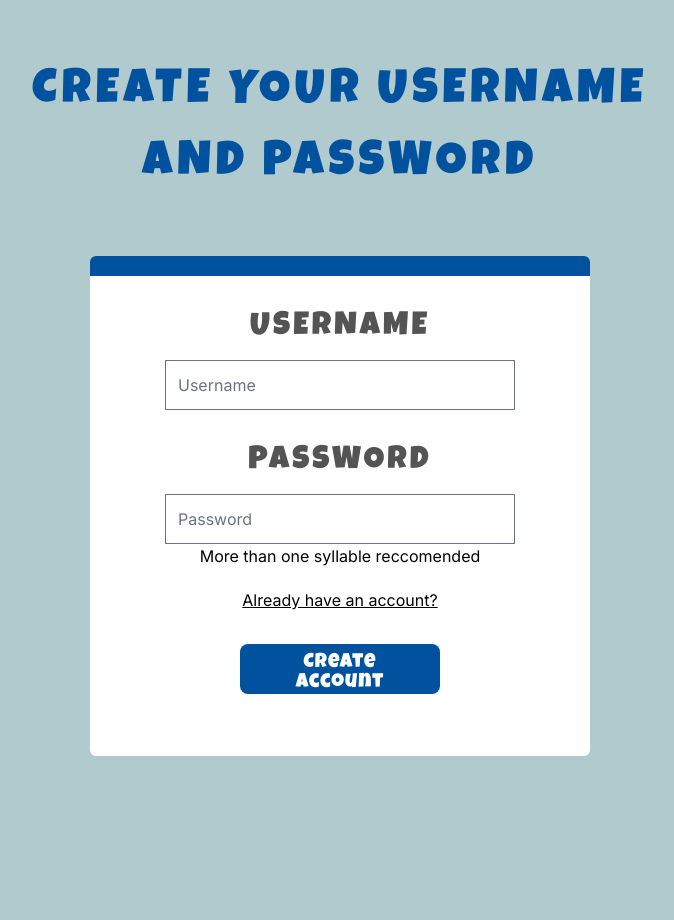
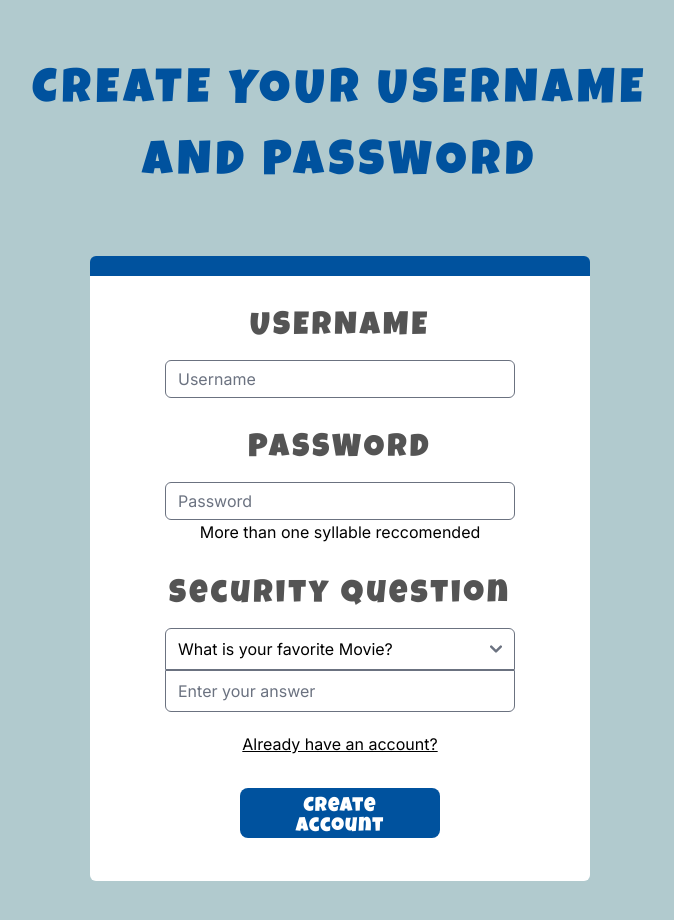
Before and after one commit to JarIsCoding/Shortalk---Front-End, a Next.js app: page /pages/signUpPage in a window 1280 px wide. Shown: the top 920 px of the page, without its empty margins (300-974 px from the left). Before the commit the page ends 800 px from the top, so only its background shows below. Built offline with nearby package versions, Linux system fonts and the light colour scheme.

Commit message:
push to main

```diff
--- a/src/app/globals.css
+++ b/src/app/globals.css
@@ -22,7 +22,7 @@
     border-color: #00529E;
     border-top-width: 20px;
     width: 500px;
-    height: 500px;
+    height: 625px;
 }
 
 .cardBorder{
@@ -33,7 +33,6 @@
 .inputSize{
     width: 350px;
     height: 50px;
-    border-radius: 0px;
 }
 
 .loginBtn{
@@ -81,6 +80,23 @@ letter-spacing: 0.1em;
   display: none;
 }
 
+.animateText {
+  animation: textAnimation 1.5s forwards;
+  --tw-rotate: -25deg;
+}
+
+@keyframes textAnimation {
+  0% {
+    transform: scale(0) rotate(0.92turn);
+  }
+  50% {
+    transform: scale(1.2) rotate(0.94turn);
+  }
+  100% {
+    transform: scale(1) rotate(0.95turn);
+  }
+}
+
 /* WARNING!!!!!!!!!! */
 /* ONLY WICKED CSS BELOW THIS COMMENT */
 /*!
--- a/src/app/page.tsx
+++ b/src/app/page.tsx
@@ -62,7 +62,7 @@ export default function Home() {
           </p>
         </div>
 
-        <div className='bigCardBg rounded-md flex justify-center'>
+        <div className='bg-white border-[#00529E] border-t-[20px] w-[500px] h-[500px] rounded-md flex justify-center'>
           <form className="flex max-w-md flex-col gap-4">
 
             {/* Top Text */}
--- a/src/app/pages/gamePage/page.tsx
+++ b/src/app/pages/gamePage/page.tsx
@@ -14,7 +14,7 @@ const GamePage = () => {
     //Change these bools to see inputs/buttons
     const [guesser, setGuesser] = useState<boolean>(false)
     const [speaker, setSpeaker] = useState<boolean>(false)
-    const [defense, setDefense] = useState<boolean>(false)
+    const [defense, setDefense] = useState<boolean>(true)
 
     const [role, setRole] = useState<string>('')
 
@@ -22,7 +22,8 @@ const GamePage = () => {
 
     const router = useRouter()
 
-    const [openModal, setOpenModal] = useState(false);
+    const [openModal, setOpenModal] = useState<boolean>(false);
+    const [openBuzzModal, setOpenBuzzModal] = useState<boolean>(false)
 
     // if(guesser){
     //     setRole('Guesser')
@@ -34,7 +35,7 @@ const GamePage = () => {
 
 
     return (
-        <div className=' h-screen'>
+        <div className='relative'>
 
             <div className='relative'>
                 <NavBar title='ShorTalk' />
@@ -67,6 +68,14 @@ const GamePage = () => {
                 </Modal.Body>
             </Modal>
 
+            <div className={`absolute rounded-lg bg-black inset-0 bg-opacity-25 flex items-center justify-center ${openBuzzModal ? 'block' : 'hidden'}`} onClick={() => setOpenBuzzModal(false)}>
+                <div className="text-center text-red-600 text-[100px] font-LuckiestGuy leading-none tracking-widest -rotate-12 animateText">
+                    BUZZED
+                    <br />
+                    -1
+                </div>
+            </div>
+
             <div className=''>
                 <div className='p-5 pt-10'>
                     <StatusBar time={0} teamName='Team' roundNumber={0} roundTotal={0} role='Guesser' OnePointWord='Word' ThreePointWord='Word' Speaker={null} />
@@ -74,7 +83,7 @@ const GamePage = () => {
                 <div className='grid md:grid-cols-3 gap-5 px-5 pb-5'>
 
                     {/* This is the Guesser box */}
-                    <div className='bg-white rounded-lg relative'>
+                    <div className='bg-white rounded-lg'>
 
                         {/* Text from the guessers goes here */}
                         <div className='pt-4 pb-2 ps-4 text-[20px]'>
@@ -94,7 +103,7 @@ const GamePage = () => {
                         <div className={`flex justify-center py-5 ${speaker ? 'block' : 'hidden'}`}>
                             <SkipBtn />
                         </div>
-                        <div onClick={() => setBuzzed(true)} className={`flex justify-center py-5 ${defense ? 'block' : 'hidden'}`}>
+                        <div onClick={() => { setBuzzed(true); setOpenBuzzModal(true) }} className={`flex justify-center py-5 ${defense ? 'block' : 'hidden'}`}>
                             <BuzzBtn />
                         </div>
                     </div>
--- a/src/app/pages/passAndPlayLobby/page.tsx
+++ b/src/app/pages/passAndPlayLobby/page.tsx
@@ -14,7 +14,7 @@ const PassAndPlayLobby = () => {
 
   const router = useRouter();
 
-  const { Team1Name, Team2Name, Team1NameList, Team2NameList, setTeam1NameList, setTeam2NameList, shuffle, setShuffle, roundTime, setRoundTime, numberOfRounds, setNumberOfRounds, setTeam, setSpeaker, setNumberOfTurns, setTurnNumber } = useAppContext();
+  const { Team1Name, Team2Name, setTeam1Name, setTeam2Name, Team1NameList, Team2NameList, setTeam1NameList, setTeam2NameList, shuffle, setShuffle, roundTime, setRoundTime, numberOfRounds, setNumberOfRounds, setTeam, setSpeaker, setNumberOfTurns, setTurnNumber } = useAppContext();
 
   const [isReady, setIsReady] = useState<boolean>(false);
   const [message, setMessage] = useState<string>('')
@@ -22,6 +22,7 @@ const PassAndPlayLobby = () => {
   const [selectedRounds, setSelectedRounds] = useState('1');
   const [selectedMinutes, setSelectedMinutes] = useState('1');
   const [selectedSeconds, setSelectedSeconds] = useState('0');
+  const [openModal, setOpenModal] = useState(false);
 
   const maxRounds: number = 10;
   const maxMinutes: number = 5;
@@ -77,6 +78,16 @@ const PassAndPlayLobby = () => {
     }
   }
 
+  //need to fix reset button
+  const handleReset = () => {
+    setIsReady(false)
+    setMessage('Give each team a name')
+    setTeam1NameList([])
+    setTeam2NameList([])
+    setTeam1Name(' ')
+    setTeam2Name(' ')
+  }
+
   useEffect(() => {
     if (shuffle) {
       setShuffle(false);
@@ -108,8 +119,6 @@ const PassAndPlayLobby = () => {
 
   }, [Team1Name, Team2Name, Team1NameList, Team2NameList, roundTime, selectedMinutes, selectedSeconds, selectedRounds])
 
-  const [openModal, setOpenModal] = useState(false);
-
   return (
     <div>
       {/* Navbar */}
@@ -127,8 +136,18 @@ const PassAndPlayLobby = () => {
       <div className='flex flex-col items-center space-y-10 pt-20'>
         <div className='md:flex md:flex-row md:justify-between gap-5 md:items-center grid grid-cols-1'>
           <TeamListPNP teamNumber={1} />
-          <div className='flex justify-center'>
+          <div className='pt-36'>
+            <div className='flex justify-center'>
               <DiceBtn />
+            </div>
+            <div className='pt-24'>
+              <Button className='rounded-xl bg-red-500 text-center text-white p-1 font-LuckiestGuy tracking-widest' onClick={handleReset}>
+              Reset
+              </Button>
+              {/* <div className='rounded-xl bg-red-500 text-center text-white p-3 font-LuckiestGuy tracking-widest'>
+                Reset
+              </div> */}
+            </div>
           </div>
           <TeamListPNP teamNumber={2} />
         </div>
--- a/src/app/pages/signUpPage/page.tsx
+++ b/src/app/pages/signUpPage/page.tsx
@@ -12,6 +12,7 @@ const SignUpPage = () => {
     const [createdText, setCreatedText] = useState<string>('')
     const [openModal, setOpenModal] = useState(false);
     const [success, setSuccess] = useState<boolean>(false);
+    const [security, setSecurity] = useState<string>('')
 
     let router = useRouter();
 
@@ -22,15 +23,28 @@ const SignUpPage = () => {
             password: password
         }
 
+        //Reset text on click cause its being annoying
+        setCreatedText('')
+
         if (password !== '') {
-            const isCreated = await createAccount(userData);
-            if (isCreated) {
-                setCreatedText("User created successfully!");
-                setSuccess(true)
+
+            //Check for long enough password
+            if (password.length >= 8) {
+
+                const isCreated = await createAccount(userData);
+                if (isCreated) {
+                    setCreatedText("User created successfully!");
+                    setSuccess(true)
+                } else {
+                    setCreatedText("Failed to create user. Please try again.");
+                    setSuccess(false)
+                }
+
             } else {
-                setCreatedText("Failed to create user. Please try again.");
+                setCreatedText("Must have 8 characters minimum.");
                 setSuccess(false)
             }
+
         } else {
             setCreatedText("Please fill out all fields!");
             setSuccess(false)
@@ -38,7 +52,7 @@ const SignUpPage = () => {
     }
 
     return (
-        <div className='bg-lblue vh'>
+        <div className='bg-lblue'>
             <div className='grid grid-flow-row justify-center'>
 
                 <div className='py-14 text-center'>
@@ -47,21 +61,33 @@ const SignUpPage = () => {
                     </p>
                 </div>
 
-                <div className='flex justify-center'>
-                    <div className='bigCardBg rounded-md flex justify-center'>
+                <div className='flex justify-center pb-36'>
+                    <div className='bigCardBg rounded-md flex justify-center pb-16'>
                         <form className="flex max-w-md flex-col ">
 
                             {/* Username and password Input Field */}
                             <p className='text-center text-[32px] pt-7 pb-2 font-LuckiestGuy tracking-widest text-textGray cursor-default'>
                                 USERNAME
                             </p>
-                            <input id="username" type="text" placeholder='Username' className='inputSize rounded-none' onChange={(e) => setUsername(e.target.value)} required />
+                            <input id="username" maxLength={20} type="text" placeholder='Username' className='inputSize rounded-md' onChange={(e) => setUsername(e.target.value)} required />
 
-                            <p className='text-center  text-[32px] pt-7 pb-2 font-LuckiestGuy tracking-widest text-textGray cursor-default'>
+                            <p className='text-center text-[32px] pt-7 pb-2 font-LuckiestGuy tracking-widest text-textGray cursor-default'>
                                 PASSWORD
                             </p>
-                            <input id="password1" type="password" placeholder='Password' className='inputSize rounded-none' onChange={(e) => setPassword(e.target.value)} required />
+                            <input id="password1" type="password" placeholder='Password' className='inputSize rounded-md' onChange={(e) => setPassword(e.target.value)} required />
                             <p className='text-center cursor-default'>More than one syllable reccomended</p>
+
+                            <p className='text-center text-[32px] pt-7 pb-2 font-LuckiestGuy tracking-widest text-textGray cursor-default'>
+                                Security Question
+                            </p>
+
+                            <select className='rounded-t-md'>
+                                <option value="question1">What is your favorite Movie?</option>
+                                <option value="question2">What city were you born in?</option>
+                                <option value="question3">What is your favorite color?</option>
+                            </select>
+
+                            <input onChange={(e) => setSecurity(e.target.value)} type='text' placeholder="Enter your answer" className='rounded-b-md' />
 
                             <p onClick={() => router.push('/')} className='text-center pt-5 cursor-pointer underline'>
                                 Already have an account?
```
